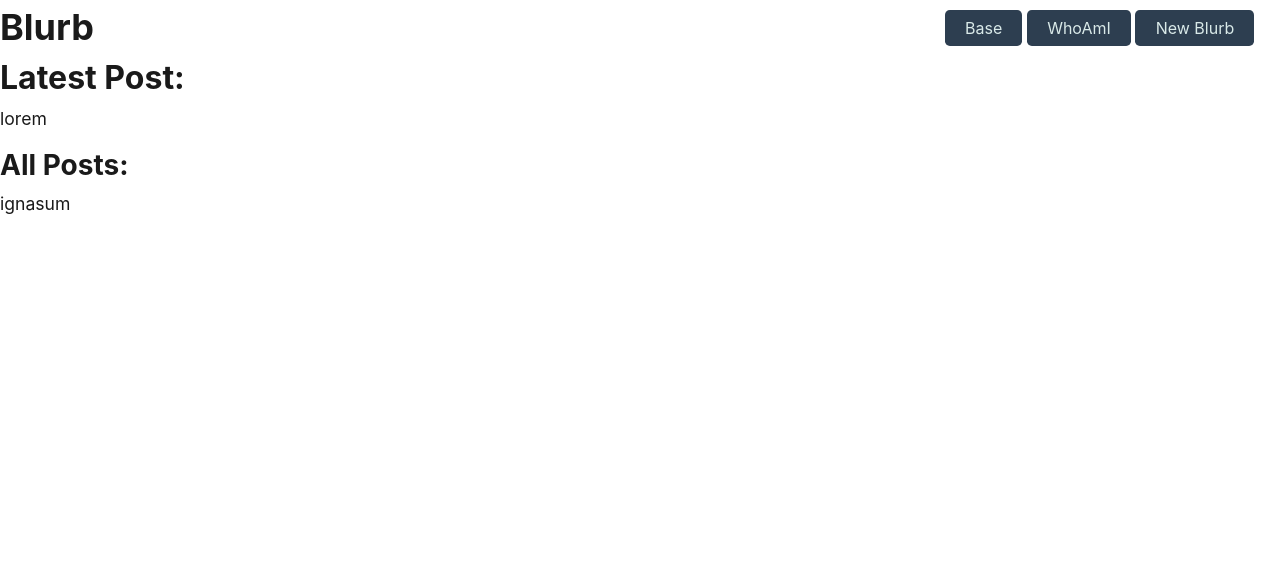
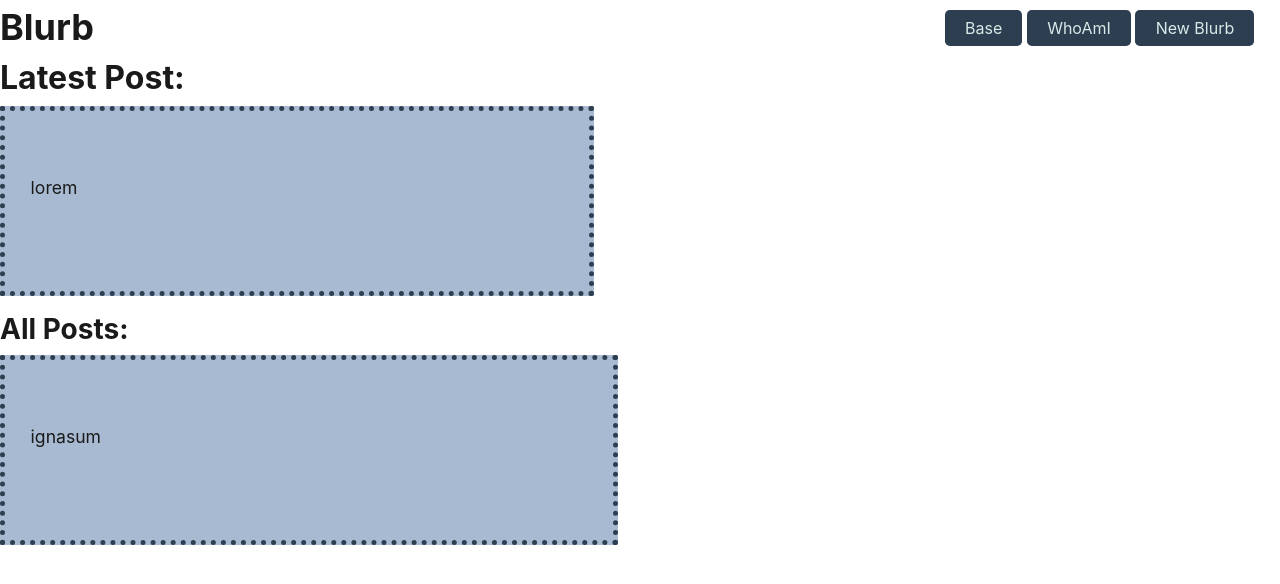
Before and after one commit to maxxAbow/TechBlog, a website: page views/homepage.html in a window 1280 px wide. Drawn offline with Linux system fonts and the light colour scheme.

Commit message:
homepage look complete

```diff
--- a/style.css
+++ b/style.css
@@ -67,9 +67,19 @@
 
   .postText {
     width: fit-content;
-    text-align: center;
-    border: #2d3e50;
-    border-width: 10px;
+    border-bottom: 5px dotted #2d3e50;
+    border-top: 5px dotted #2d3e50;
+    border-left: 5px dotted #2d3e50;
+    border-right: 5px dotted #2d3e50;
+    background-color: #a7bad1;
+    padding-right: 40%;
+    padding-left: 2%;
+    padding-bottom: 7%;
+    padding-top: 5%;
+  }
+
+  .postText p {
+    text-align: left;
   }
 
 /* End Blurb customization */
```
